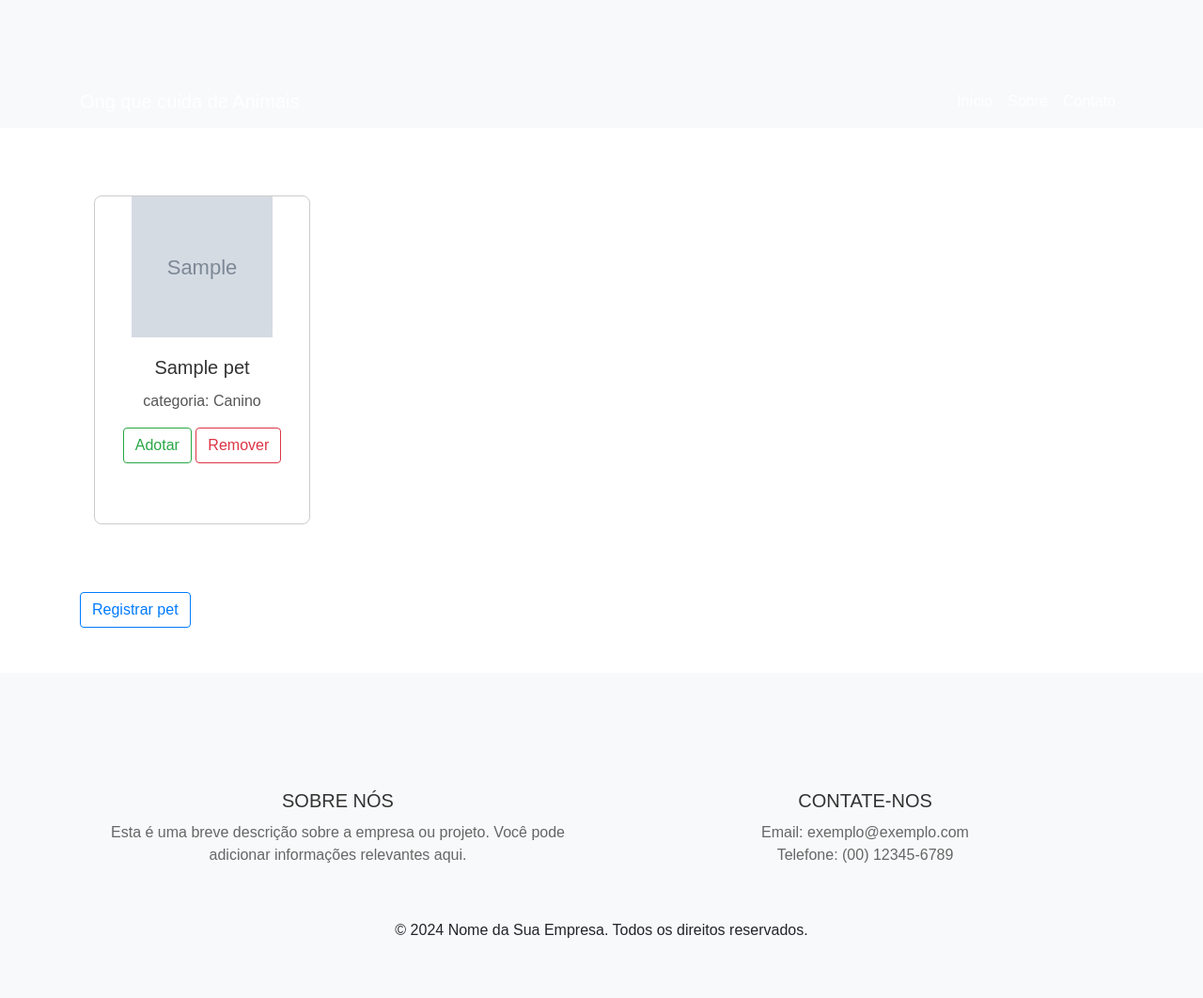
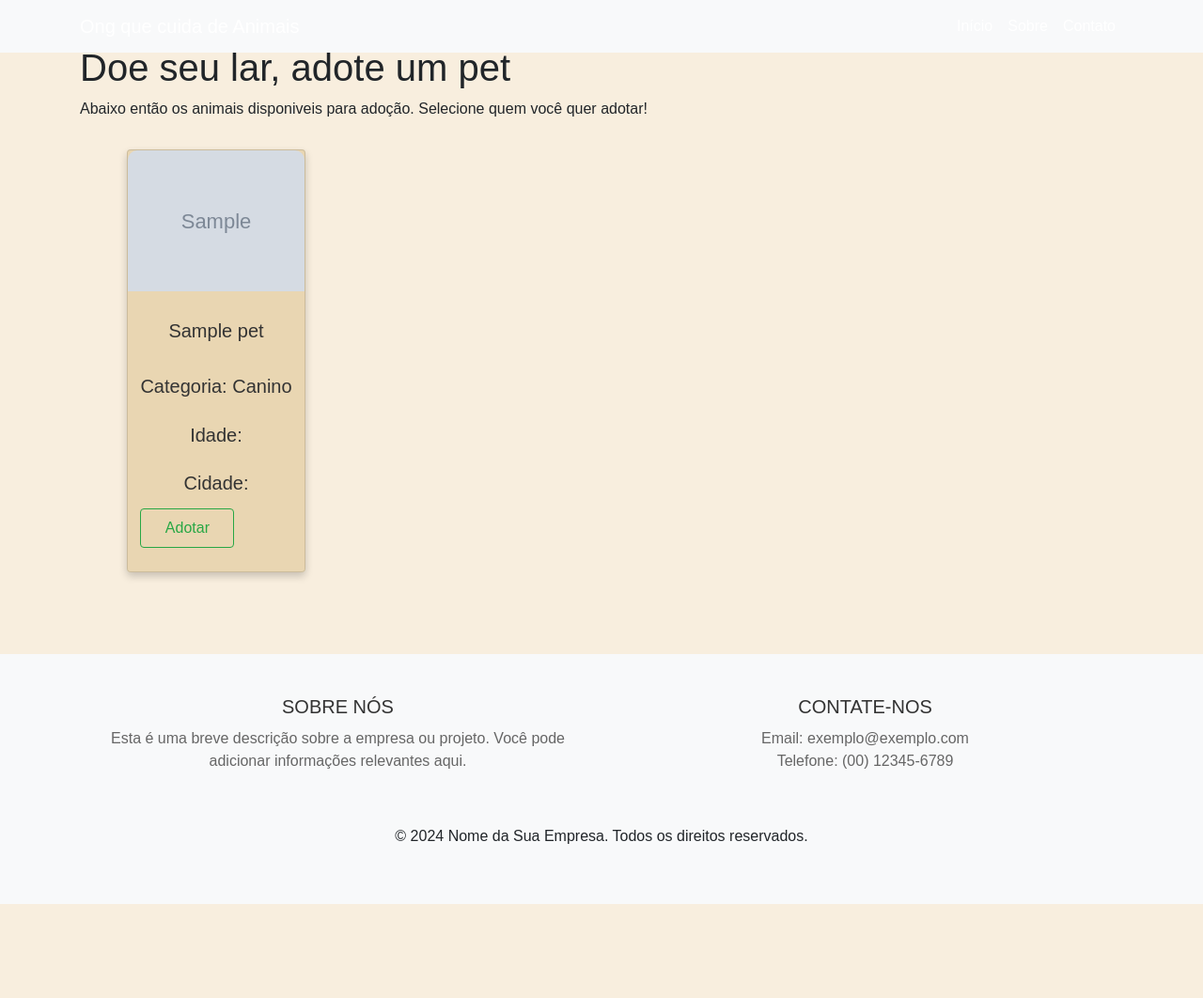
Before and after one commit to ManuelVenturaNeto/ong_animais, a Django app: page / in a window 1280 px wide. Shown: the whole page at 94% size. After the commit the page ends 962 px from the top, so only its background shows below. Run offline with Django 5.2, Linux system fonts and the light colour scheme; tables that the repository leaves empty hold one stand-in row (values such as "Sample post"); grey boxes marked "Sample" are stand-in pictures; some libraries are stand-ins or nearby versions.

Commit message:
Tamanho do card e botoes ok

```diff
--- a/ong_animais/urls.py
+++ b/ong_animais/urls.py
@@ -1,5 +1,5 @@
 from django.urls import path
-from ong_animais.views import home, sobre, contato, registra_pet, deleta_pet
+from ong_animais.views import home, sobre, contato, register_pet, delete_pet, edit_pet
 from django.conf import settings
 from django.conf.urls.static import static
 
@@ -7,8 +7,9 @@
     path('', home, name='home'),
     path('sobre', sobre, name='sobre'),
     path('contato', contato, name='contato'),
-    path('registra_pet', registra_pet, name='registra_pet'),
-    path('deleta_pet/<int:foto_id>', deleta_pet, name='deleta_pet'),
+    path('register_pet', register_pet, name='register_pet'),
+    path('delete_pet/<int:foto_id>', delete_pet, name='delete_pet'),
+    path('edit_pet/<int:foto_id>', edit_pet, name='edit_pet')
 ]
 
 if settings.DEBUG:
--- a/ong_animais/views.py
+++ b/ong_animais/views.py
@@ -16,7 +16,7 @@
 def contato(request):
     return render(request, 'informacoes/contato.html')
 
-def registra_pet(request):
+def register_pet(request):
     if not request.user.is_authenticated:
         return redirect('home')
 
@@ -59,10 +59,22 @@
     else:
         form = PetForms()
 
-    return render(request, 'pets/cadastra_pet.html', {'form': form})
+    return render(request, 'pets/register_pet.html', {'form': form})
 
-def deleta_pet(request, foto_id):
+def delete_pet(request, foto_id):
     pet = Pet.objects.get(id=foto_id)
     pet.delete()
     messages.success(request, "Pet deletado com sucesso")
     return redirect('home')
+
+def edit_pet(request, foto_id):
+    pet = Pet.objects.get(id=foto_id)
+    form = PetForms(instance=pet)
+
+    if request.method == 'POST':
+        form = PetForms(request.POST, request.FILES, instance=pet)
+        if form.is_valid():
+            form.save()
+            messages.success(request, 'Pet editado com sucesso')
+            return redirect('home')
+    return render(request, 'pets/edit_pet.html', {'form': form, 'foto_id': foto_id})
--- a/static/styles/style.css
+++ b/static/styles/style.css
@@ -33,110 +33,55 @@
     color: #666; /* Cor do texto no footer */
 }
 
-
+/* Estilo do Card */
 .card {
-    border: none; /* Remove borda do card */
-    border-radius: 10px; /* Bordas arredondadas */
-    transition: transform 0.2s; /* Efeito de transição ao passar o mouse */
-    display: flex; /* Para usar flexbox */
-    flex-direction: column; /* Alinha os filhos em coluna */
-    height: 100%; /* Faz com que todos os cards ocupem a mesma altura */
-    border: 1px solid #ccc;
-    border-radius: 8px;
-    min-height: 350px;  /* Altura mínima */
-    max-height: 350px;  /* Altura máxima */
-    min-width: 230px;   /* Largura mínima */
-    max-width: 230px;   /* Largura mínima */
+    width: 100%;
+    max-width: 250px;
+    min-height: 450px; /* Define uma altura mínima para uniformizar os cards */
+    display: flex;
+    flex-direction: column;
+    justify-content: space-between;
+    align-items: center;
+    text-align: center;
+    margin: 15px;
+    background-color: #e5d0a6c7;
+    box-shadow: 0 4px 8px rgba(0, 0, 0, 0.2);
+    transition: transform 0.3s ease;
 }
 
-.card-body {
-    flex-grow: 1; /* Permite que o corpo do card cresça para ocupar espaço */
+.card:hover {
+    transform: scale(1.05); /* Aumenta o card ao passar o mouse */
 }
 
 /* Estilo da imagem do card */
 .imagem-card {
-    width: 150px;         /* Defina a largura fixa desejada */
-    height: 150px;        /* Defina a altura fixa desejada */
-    object-fit: cover;    /* Ajusta a imagem para preencher o espaço sem deformar */
-    margin: 0 auto;      /* Centraliza a imagem horizontalmente */
-}
-.card:hover {
-    transform: scale(1.05); /* Aumenta o card ao passar o mouse */
+    width: 100%;
+    height: 150px;
+    object-fit: cover;
+    border-radius: 10px 10px 0 0;
 }
 
-.card-img-top {
-    border-radius: 10px 10px 0 0; /* Bordas arredondadas na imagem */
+/* Título e Categoria com largura fixa */
+.card-title, .card-text {
+    font-size: 1.25rem;
+    color: #333;
+    max-width: 200px;
+    text-overflow: ellipsis;
+    overflow: hidden;
+    white-space: nowrap;
+    margin: 10px 0;
 }
 
-/* Estilo do texto do card */
-.card-title {
-    font-size: 1.25rem; /* Tamanho da fonte do título */
-    color: #333; /* Cor do título */
+/* Grupo de botões para centralização */
+.button-group {
+    display: flex;
+    flex-direction: column;
+    min-width: 80%; /* Define um comprimento máximo para todos os botões */
+    gap: 5px;
 }
 
-.card-text {
-    color: #555; /* Cor do texto da descrição */
+/* Botões uniformes */
+.button-group .btn {
+    width: 100%; /* Faz os botões ocuparem toda a largura disponível */
+    padding: 8px;
 }
-
-/* Margem superior para o conteúdo principal */
-.container {
-    margin-top: 80px; /* Para espaçamento em relação ao navbar fixo */
-}
-/* Flexbox para garantir que o footer fique no final da página */
-.d-flex {
-    display: flex;
-}
-
-.flex-column {
-    flex-direction: column;
-}
-
-.min-vh-100 {
-    min-height: 100vh; /* Garantir que a altura mínima seja a altura da tela */
-}
-
-.flex-grow-1 {
-    flex-grow: 1; /* Permite que o conteúdo cresça para ocupar o espaço disponível */
-}
-
-.form-control {
-    display: block;
-    width: 100%;
-    padding: 0.375rem 0.75rem;
-    font-size: 1rem;
-    font-weight: 400;
-    line-height: 1.5;
-    color: #212529;
-    background-color: #fff;
-    background-clip: padding-box;
-    border: 1px solid #ced4da;
-    -webkit-appearance: none;
-    -moz-appearance: none;
-    appearance: none;
-    border-radius: 0.375rem;
-    transition: border-color .15s ease-in-out,box-shadow .15s ease-in-out;
-}
-
-.form-check {
-    display: block;
-    min-height: 1.5rem;
-    padding-left: 1.5em;
-    margin-bottom: 0.125rem;
-}
-
-.form-check-input {
-    width: 1em;
-    height: 1em;
-    margin-top: 0.25em;
-    vertical-align: top;
-    background-color: #fff;
-    background-repeat: no-repeat;
-    background-position: center;
-    background-size: contain;
-    border: 1px solid rgba(0,0,0,.25);
-    -webkit-appearance: none;
-    -moz-appearance: none;
-    appearance: none;
-    -webkit-print-color-adjust: exact;
-    color-adjust: exact;
-}
--- a/templates/base/base.html
+++ b/templates/base/base.html
@@ -1,7 +1,7 @@
 {% load static %}
 {% include 'partials/_base.html' %}
 
-<body>
+<body style="background-color: #f8eede;">
     {% include 'partials/_head.html' %}
     {% block content %} {% endblock %}
     {% include 'partials/_footer.html' %}
--- a/templates/home/cards_pets.html
+++ b/templates/home/cards_pets.html
@@ -1,18 +1,37 @@
 {% load static %}
 {% block content %}
-    <!-- Coloque seus cards aqui -->
-    <div class="col-lg-2 col-md-4 col-sm-6 mb-4">
-        <div class="card text-center">
+    <!-- Cada card isolado -->
+    <div class="col-lg-2 col-md-4 col-sm-6 mb-4" style="margin-left: 20px;">
+        {% if user.is_superuser %}
+        <div class="card text-center" style="background-color: #e5d0a6c7; width: 190px; height: 450px; display: flex; flex-direction: column;">
+        {% else %}
+        <div class="card text-center" style="background-color: #e5d0a6c7; width: 190px; height: 350px; display: flex; flex-direction: column;">
+        {% endif %}
             {% if pet.foto == "" or pet.foto == null %}
                 <img src="{% static 'assets/fotos/not-found.png' %}" alt="Imagem" class="imagem-card">
             {% else %}
                 <img src="{{ pet.foto.url }}" alt="Imagem" class="imagem-card">
             {% endif %}
-            <div class="card-body">
-                <h5 class="card-title">{{ pet.nome }}</h5>
-                <p class="card-text">categoria: {{ pet.get_categoria_display }}</p>
-                <button class="btn btn-outline-success">Adotar</button>
-                <a href="{% url 'deleta_pet' pet.id %}" class="btn btn-outline-danger">Remover</a>
+            <div class="card-body" style="flex: 1; display: flex; flex-direction: column; justify-content: space-between;">
+                <div>
+                    <h5 class="card-title">{{ pet.nome }}</h5>
+                </div>
+                <div>
+                    <p class="card-text">Categoria: {{ pet.get_categoria_display }}</p>
+                </div>
+                <div>
+                    <p class="card-text">Idade: </p>
+                </div>
+                <div>
+                    <p class="card-text">Cidade: </p>
+                </div>
+                <div class="button-group">
+                    <a href="#" class="btn btn-outline-success" style="width: 100px; margin-bottom: 5px;">Adotar</a>
+                    {% if user.is_superuser %}
+                    <a href="{% url 'edit_pet' pet.id %}" class="btn btn-outline-dark" style="width: 100px; margin-bottom: 5px;">Editar</a>
+                    <a href="{% url 'delete_pet' pet.id %}" class="btn btn-outline-danger" style="width: 100px; margin-bottom: 5px;">Remover</a>
+                    {% endif %}
+                </div>
             </div>
         </div>
     </div>
--- a/templates/home/home.html
+++ b/templates/home/home.html
@@ -14,9 +14,9 @@
             </div>
         </div>
     </div>
-    {% if user.auth == is_adminuser %}
+    {% if user.is_superuser %}
     <div class="container mt-5">
-        <a href="{% url 'registra_pet' %}" class="btn btn-outline-primary">Registrar pet</a>
+        <a href="{% url 'register_pet' %}" class="btn btn-outline-primary">Registrar pet</a>
     </div>
     {% endif %}
 {% endblock %}
--- a/templates/partials/_head.html
+++ b/templates/partials/_head.html
@@ -9,7 +9,7 @@
             <div class="collapse navbar-collapse" id="navbarNav">
                 <ul class="navbar-nav ml-auto">
                     <li class="nav-item">
-                        <a class="nav-link">{{ user.username }}</a>
+                        <a href=" url 'login' " class="nav-link">{{ user.username }}</a>
                     </li>
                     <li class="nav-item active">
                         <a class="nav-link" href="{% url 'home' %}" >Início <span class="sr-only">(página atual)</span></a>
--- a/templates/pets/cadastra_pet.html
+++ b/templates/pets/register_pet.html
@@ -2,7 +2,7 @@
 {% load static %}
 {% block content %}
     <section class="container mt-5" style="position:-ms-page;">
-        <form action="{% url 'registra_pet' %}" method="POST" enctype="multipart/form-data">
+        <form action="{% url 'register_pet' %}" method="POST" enctype="multipart/form-data">
             {% csrf_token %}
             <div class="row">
                 {% for field in form.visible_fields %}
```
Also changed, not shown: templates/pets/edit_pet.html (added, +24 -0 lines).
